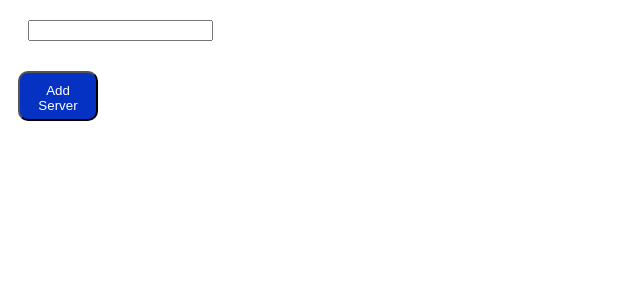
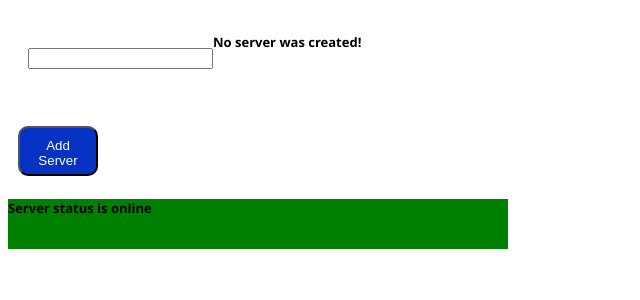
Before and after one commit to s-h-a-h/Complete-Angular, an Angular app: page / in a window 1280 px wide. Shown: the top 300 px of the page, without its empty margins (0-640 px from the left). Built offline with nearby package versions, Linux system fonts and the light colour scheme.

Commit message:
Styling elements dynamically using ngStyle

```diff
--- a/src/app/direct/direct.component.css
+++ b/src/app/direct/direct.component.css
@@ -2,12 +2,15 @@
     margin: 10px;
     padding: 10px;
     display: flex;
+    align-items: center;
 }
 
 #para {
     font-size: small;
     font-family: 'Segoe UI', Tahoma, Geneva, Verdana, sans-serif;
     font-weight: 600;
+    width: 500px;
+    height: 50px;
 }
 
 #btn {
--- a/src/app/direct/direct.component.html
+++ b/src/app/direct/direct.component.html
@@ -1,6 +1,13 @@
-<!-- ngIf yo output data conditionally -->
+<!-- "ngIf" yo output data conditionally -->
 <div class="container">
     <input type="text" [(ngModel)]="serverName">
-    <p id="para" *ngIf="serverCreated">Server is created. Server name is {{serverName}}</p>
+    <p id="para" *ngIf="serverCreated; else noServer">Server is created. Server name is {{serverName}}</p>
 </div>
+<ng-template #noServer>
+    <p id="para">No server was created!</p>
+</ng-template>
+
 <button id="btn" (click)="onClick()">Add Server</button>
+
+<!-- Styling elements dynamically using "ngStyle" -->
+<p id="para" [ngStyle]="{backgroundColor: getColor()}">Server status is {{getServerStatus()}}</p>
--- a/src/app/direct/direct.component.ts
+++ b/src/app/direct/direct.component.ts
@@ -6,11 +6,26 @@ import { Component } from '@angular/core';
   styleUrls: ['./direct.component.css']
 })
 export class DirectComponent {
+  serverStatus = "offline";
+
   serverName = "";
   serverCreated = false;
+
   onClick = () => {
     if (this.serverName.length > 0) {
       this.serverCreated = true;
     }
   }
+
+  constructor() {
+    this.serverStatus = Math.random() > 0.5 ? "online" : "ofline";
+  }
+
+  getServerStatus = () => {
+    return this.serverStatus;
+  }
+
+  getColor = () => {
+    return this.serverStatus === "online" ? "green" : "red";
+  }
 }
```
